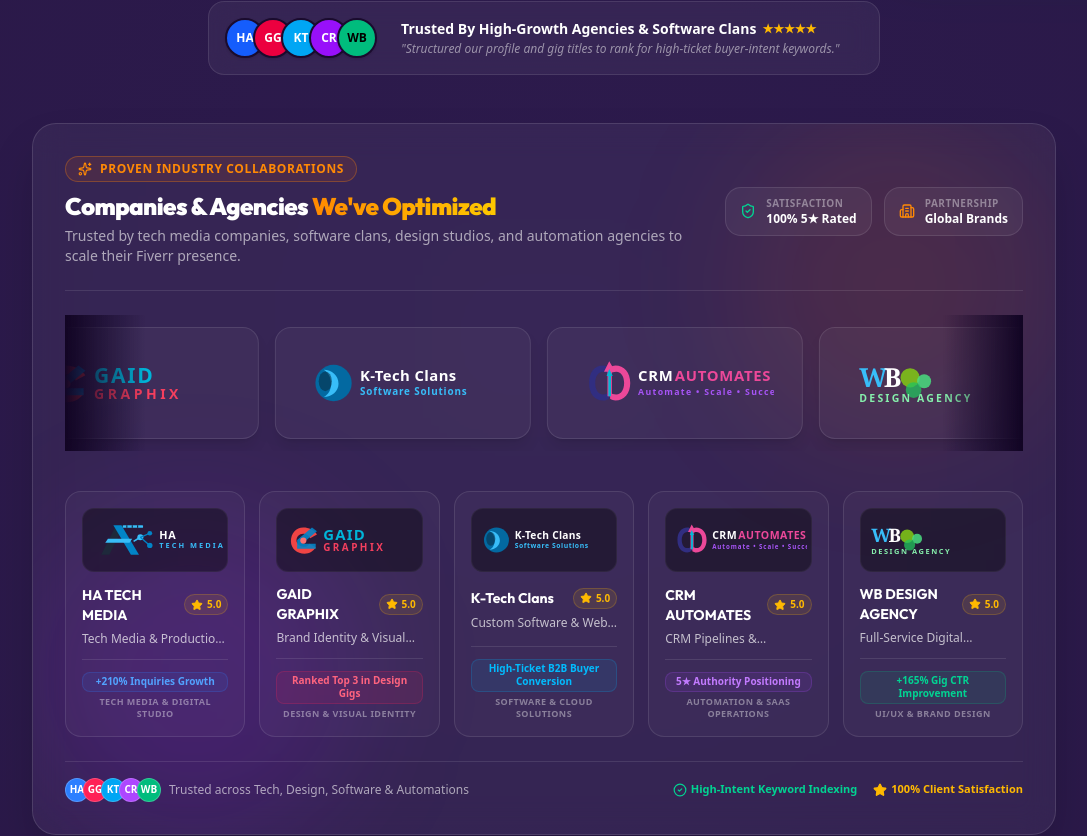
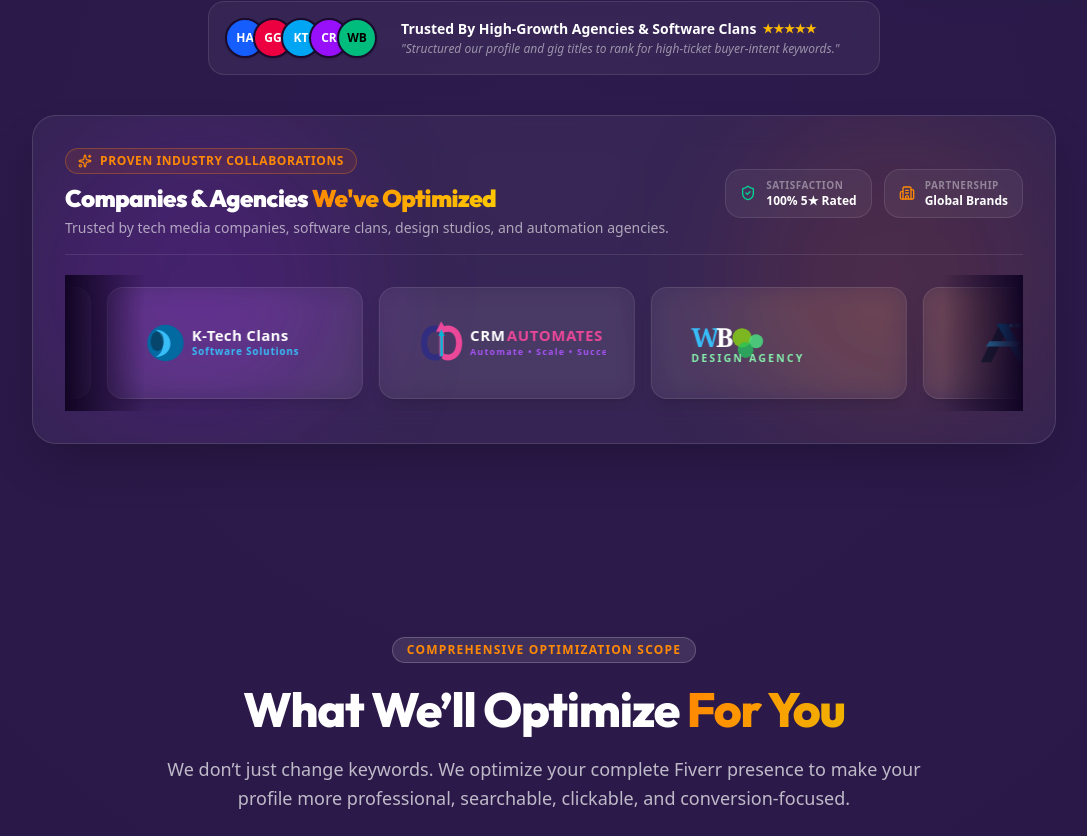
Before and after one commit to Abdul107444/smart-seo-solutions, a React (Vite) app: page / in a window 1280 px wide. Shown: the part 826-1662 px from the top of the page, without its empty margins (96-1183 px from the left). Built offline with nearby package versions, Linux system fonts and the light colour scheme.

Commit message:
refactor: streamline landing page and hero section
Remove unused components and simplify the layout to improve the conversion flow. Clean up hero styling and spacing for a more polished presentation.

```diff
--- a/src/components/HeroSection.tsx
+++ b/src/components/HeroSection.tsx
@@ -1,7 +1,6 @@
 import React from 'react';
 import { BUSINESS_INFO } from '../data/funnelData';
 import { ArrowRight } from 'lucide-react';
-import { WhatsAppIcon } from './WhatsAppIcon';
 import { TrustedPartnersShowcase } from './TrustedPartnersShowcase';
 
 interface HeroSectionProps {
@@ -86,7 +85,7 @@ export const HeroSection: React.FC<HeroSectionProps> = ({ onNavigateToThankYou }
         </div>
 
         {/* Top-Rated Trust Card */}
-        <div className="max-w-2xl mx-auto mb-12 p-4 rounded-2xl bg-white/5 border border-white/10 flex flex-col sm:flex-row items-center gap-4 sm:gap-6 text-center sm:text-left backdrop-blur-md">
+        <div className="max-w-2xl mx-auto p-4 rounded-2xl bg-white/5 border border-white/10 flex flex-col sm:flex-row items-center gap-4 sm:gap-6 text-center sm:text-left backdrop-blur-md">
           <div className="flex -space-x-3 flex-shrink-0">
             <div className="w-10 h-10 rounded-full border-2 border-[#1a0b2e] bg-blue-600 flex items-center justify-center text-xs font-bold text-white shadow">
               HA
@@ -115,7 +114,7 @@ export const HeroSection: React.FC<HeroSectionProps> = ({ onNavigateToThankYou }
           </div>
         </div>
 
-        {/* TOP HERO VISUAL: ANIMATED BRAND PARTNERS SHOWCASE */}
+        {/* Animated Brand Partners Showcase Marquee */}
         <div className="relative max-w-5xl mx-auto">
           <TrustedPartnersShowcase />
         </div>
--- a/src/components/TrustedPartnersShowcase.tsx
+++ b/src/components/TrustedPartnersShowcase.tsx
@@ -162,10 +162,8 @@ export const PARTNER_COMPANIES: PartnerCompany[] = [
 ];
 
 export const TrustedPartnersShowcase: React.FC = () => {
-  const [hoveredPartner, setHoveredPartner] = useState<string | null>(null);
-
   return (
-    <div className="relative w-full">
+    <div className="relative w-full mt-10">
       {/* Outer Card Container */}
       <div className="glass-card rounded-3xl p-5 sm:p-7 md:p-8 shadow-2xl border border-purple-400/25 relative overflow-hidden backdrop-blur-xl">
         {/* Ambient Gradient Glows */}
@@ -173,7 +171,7 @@ export const TrustedPartnersShowcase: React.FC = () => {
         <div className="absolute bottom-0 left-0 w-80 h-80 bg-purple-600/15 rounded-full blur-3xl pointer-events-none -z-10" />
 
         {/* Header Ribbon */}
-        <div className="flex flex-col md:flex-row md:items-center justify-between gap-4 pb-6 mb-6 border-b border-white/10">
+        <div className="flex flex-col md:flex-row md:items-center justify-between gap-4 pb-4 mb-5 border-b border-white/10">
           <div className="space-y-1">
             <div className="inline-flex items-center gap-2 px-3 py-1 rounded-full bg-orange-500/10 border border-orange-400/30 text-orange-400 text-xs font-bold uppercase tracking-wider">
               <Sparkles className="w-3.5 h-3.5" />
@@ -183,7 +181,7 @@ export const TrustedPartnersShowcase: React.FC = () => {
               Companies & Agencies <span className="text-transparent bg-clip-text bg-gradient-to-r from-orange-400 to-yellow-400">We've Optimized</span>
             </h3>
             <p className="text-xs sm:text-sm text-white/60">
-              Trusted by tech media companies, software clans, design studios, and automation agencies to scale their Fiverr presence.
+              Trusted by tech media companies, software clans, design studios, and automation agencies.
             </p>
           </div>
 
@@ -206,17 +204,17 @@ export const TrustedPartnersShowcase: React.FC = () => {
         </div>
 
         {/* Continuous Animated Marquee Slider (Smooth Infinite Scroll) */}
-        <div className="relative w-full overflow-hidden py-3 mb-8">
+        <div className="relative w-full overflow-hidden py-3">
           {/* Gradient Edge Masks for soft fade */}
           <div className="absolute left-0 top-0 bottom-0 w-12 sm:w-20 bg-gradient-to-r from-[#120524] to-transparent z-10 pointer-events-none" />
           <div className="absolute right-0 top-0 bottom-0 w-12 sm:w-20 bg-gradient-to-l from-[#120524] to-transparent z-10 pointer-events-none" />
 
           {/* Marquee Track */}
           <div className="flex gap-4 w-max animate-marquee hover:[animation-play-state:paused]">
-            {[...PARTNER_COMPANIES, ...PARTNER_COMPANIES].map((company, index) => (
+            {[...PARTNER_COMPANIES, ...PARTNER_COMPANIES, ...PARTNER_COMPANIES].map((company, index) => (
               <div
                 key={`${company.id}-${index}`}
-                className="w-56 sm:w-64 h-24 sm:h-28 px-5 py-3 rounded-2xl bg-white/[0.04] hover:bg-white/[0.08] border border-white/10 hover:border-orange-400/40 transition-all duration-300 flex items-center justify-center cursor-pointer group shadow-lg flex-shrink-0"
+                className="w-56 sm:w-64 h-24 sm:h-28 px-5 py-3 rounded-2xl bg-white/[0.05] hover:bg-white/[0.10] border border-white/10 hover:border-orange-400/40 transition-all duration-300 flex items-center justify-center cursor-pointer group shadow-lg flex-shrink-0 backdrop-blur-md"
               >
                 <div className="w-full h-full flex items-center justify-center p-2 group-hover:scale-105 transition-transform duration-300">
                   {company.svgLogo}
@@ -225,75 +223,6 @@ export const TrustedPartnersShowcase: React.FC = () => {
             ))}
           </div>
         </div>
-
-        {/* Interactive Highlighted Companies Grid */}
-        <div className="grid grid-cols-1 sm:grid-cols-2 lg:grid-cols-3 xl:grid-cols-5 gap-3.5 pt-2">
-          {PARTNER_COMPANIES.map((company) => (
-            <div
-              key={company.id}
-              onMouseEnter={() => setHoveredPartner(company.id)}
-              onMouseLeave={() => setHoveredPartner(null)}
-              className={`p-4 rounded-2xl border transition-all duration-300 flex flex-col justify-between relative group ${
-                hoveredPartner === company.id
-                  ? 'bg-white/10 border-orange-400/60 shadow-xl -translate-y-1'
-                  : 'bg-white/[0.03] border-white/10 hover:border-white/20'
-              }`}
-            >
-              {/* Top Logo Container */}
-              <div className="h-16 w-full flex items-center justify-start p-1 mb-3 rounded-xl bg-black/40 border border-white/5">
-                {company.svgLogo}
-              </div>
-
-              {/* Company Info */}
-              <div className="space-y-1.5 mb-3">
-                <div className="flex items-center justify-between gap-2">
-                  <h4 className="text-sm font-bold text-white group-hover:text-orange-300 transition-colors">
-                    {company.name}
-                  </h4>
-                  <span className="flex items-center gap-1 text-[10px] text-amber-400 font-bold px-1.5 py-0.5 rounded-full bg-amber-400/10 border border-amber-400/20">
-                    <Star className="w-3 h-3 fill-amber-400" /> 5.0
-                  </span>
-                </div>
-                <p className="text-xs text-white/70 font-medium line-clamp-1">
-                  {company.tagline}
-                </p>
-              </div>
-
-              {/* Bottom Details & Tag */}
-              <div className="pt-3 border-t border-white/10 flex flex-col gap-1 text-xs">
-                <span className={`px-2 py-0.5 rounded-lg text-[10px] font-bold border text-center ${company.badgeBg}`}>
-                  {company.growthTag}
-                </span>
-                <span className="text-[9px] text-white/40 font-semibold uppercase tracking-wider text-center">
-                  {company.industry}
-                </span>
-              </div>
-            </div>
-          ))}
-        </div>
-
-        {/* Bottom Trust Quote Bar */}
-        <div className="mt-6 pt-4 border-t border-white/10 flex flex-col sm:flex-row items-center justify-between gap-3 text-xs text-white/60">
-          <div className="flex items-center gap-2">
-            <div className="flex -space-x-1.5">
-              <div className="w-6 h-6 rounded-full bg-blue-500 border border-white/20 flex items-center justify-center text-[10px] font-bold text-white">HA</div>
-              <div className="w-6 h-6 rounded-full bg-rose-500 border border-white/20 flex items-center justify-center text-[10px] font-bold text-white">GG</div>
-              <div className="w-6 h-6 rounded-full bg-sky-500 border border-white/20 flex items-center justify-center text-[10px] font-bold text-white">KT</div>
-              <div className="w-6 h-6 rounded-full bg-purple-500 border border-white/20 flex items-center justify-center text-[10px] font-bold text-white">CR</div>
-              <div className="w-6 h-6 rounded-full bg-emerald-500 border border-white/20 flex items-center justify-center text-[10px] font-bold text-white">WB</div>
-            </div>
-            <span>Trusted across Tech, Design, Software & Automations</span>
-          </div>
-
-          <div className="flex items-center gap-4 text-[11px] font-semibold text-white/80">
-            <span className="flex items-center gap-1 text-emerald-400">
-              <CheckCircle2 className="w-3.5 h-3.5" /> High-Intent Keyword Indexing
-            </span>
-            <span className="hidden sm:flex items-center gap-1 text-amber-400">
-              <Star className="w-3.5 h-3.5 fill-amber-400" /> 100% Client Satisfaction
-            </span>
-          </div>
-        </div>
       </div>
     </div>
   );
--- a/src/pages/LandingPage.tsx
+++ b/src/pages/LandingPage.tsx
@@ -4,7 +4,6 @@ import { ServicesSection } from '../components/ServicesSection';
 import { PreviousWorkSection } from '../components/PreviousWorkSection';
 import { WhyChooseUsSection } from '../components/WhyChooseUsSection';
 import { PricingSection } from '../components/PricingSection';
-import { FeatureComparisonSection } from '../components/FeatureComparisonSection';
 import { RefundPolicySection } from '../components/RefundPolicySection';
 import { FaqSection } from '../components/FaqSection';
 import { CtaBannerSection } from '../components/CtaBannerSection';
@@ -31,16 +30,13 @@ export const LandingPage: React.FC<LandingPageProps> = ({ onNavigateToThankYou }
       {/* 5. Pricing Section */}
       <PricingSection onNavigateToThankYou={onNavigateToThankYou} />
 
-      {/* 6. Comparison Table Section */}
-      <FeatureComparisonSection />
-
-      {/* 7. 100% Refund Policy Section */}
+      {/* 6. 100% Refund Policy Section */}
       <RefundPolicySection onNavigateToThankYou={onNavigateToThankYou} />
 
-      {/* 8. FAQ Section */}
+      {/* 7. FAQ Section */}
       <FaqSection />
 
-      {/* 9. CTA Banner Section */}
+      {/* 8. CTA Banner Section */}
       <CtaBannerSection onNavigateToThankYou={onNavigateToThankYou} />
     </main>
   );
```
